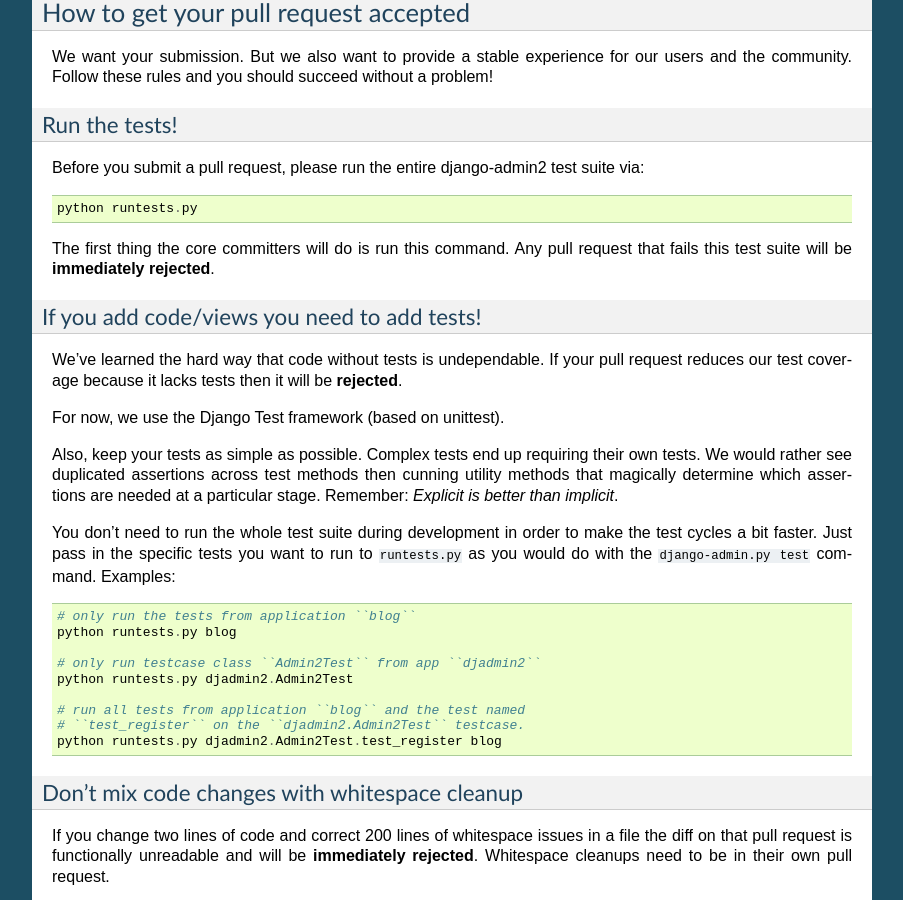
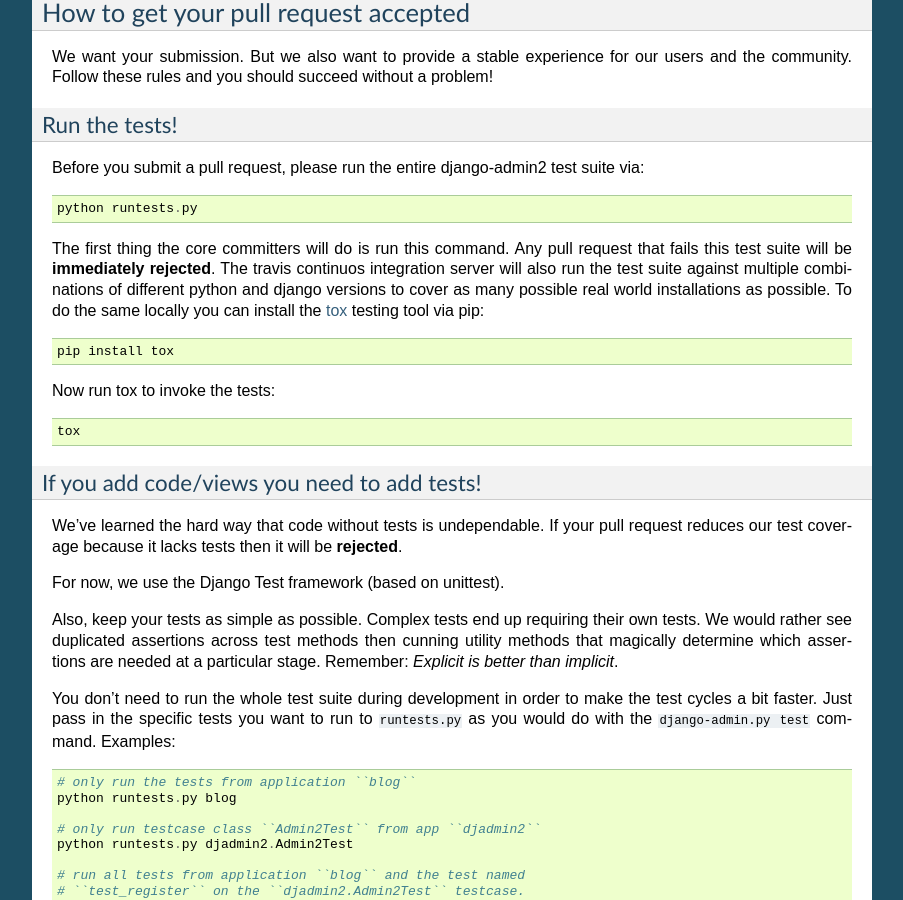
Before and after one commit to jazzband/django-admin2, a Sphinx documentation site: the page built from docs/contributing.rst, in a window 1280 px wide and 900 px high, scrolled down 2509 px. Shown: the whole window, without its empty margins (198-1101 px from the left). Built offline with Sphinx 7.4.7, drawn with Linux system fonts in a browser that asks for light colours; pages that are not in the unit, such as notebooks, are missing from menus.

Commit message:
Adding documentation on how to run tests with tox.

```diff
--- a/docs/contributing.rst
+++ b/docs/contributing.rst
@@ -170,6 +170,15 @@
     python runtests.py
 
 The first thing the core committers will do is run this command. Any pull request that fails this test suite will be **immediately rejected**.
+The travis continuos integration server will also run the test suite against multiple combinations of different python and django versions to cover as many possible real world installations as possible. To do the same locally you can install the `tox`_ testing tool via pip::
+
+    pip install tox
+
+Now run tox to invoke the tests::
+
+    tox
+
+.. _`tox`: https://testrun.org/tox/latest/
 
 .. index::
     single: Getting your Pull Request Accepting; Don't reduce test coverage!
```
